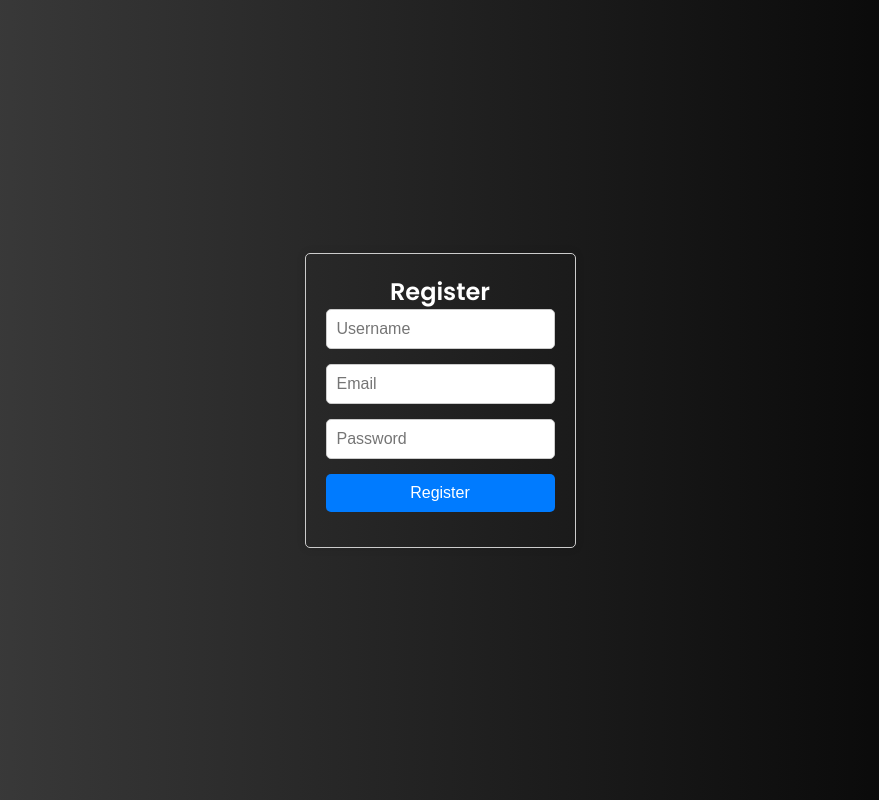
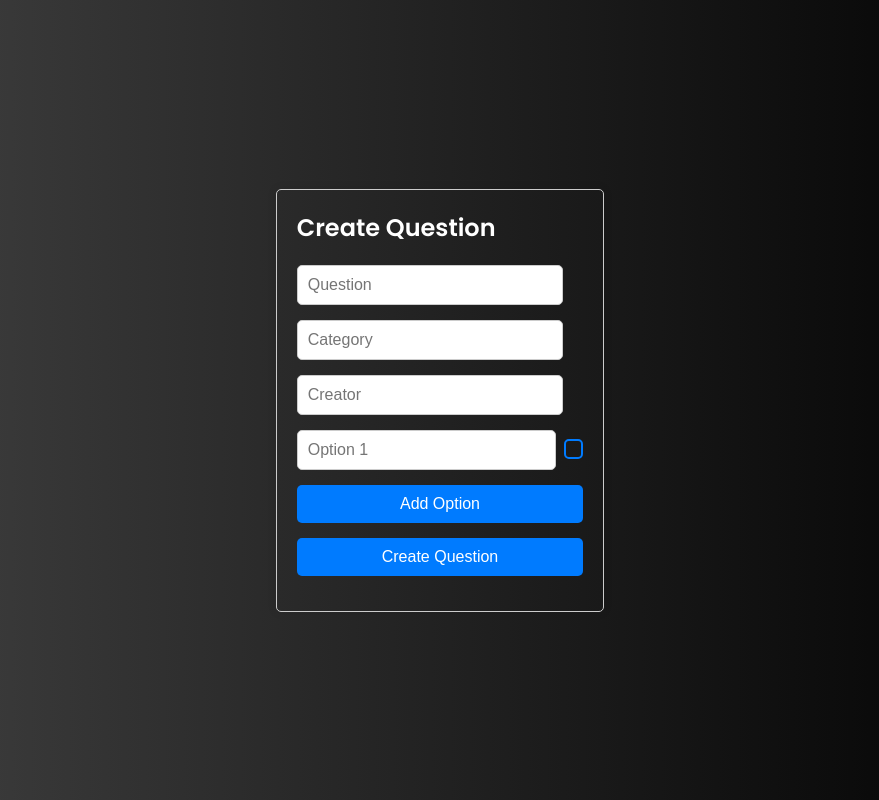
Before and after one commit to bharatbhusal/online-quiz-maker, a React (Create React App) app in the folder client/: page /create-questions in a window 1280 px wide. Shown: the whole page, without its empty margins (200-1079 px from the left). Built offline with nearby package versions, Linux system fonts and the light colour scheme.

Commit message:
create-question page

```diff
--- a/client/src/App.jsx
+++ b/client/src/App.jsx
@@ -1,8 +1,4 @@
 import React from 'react';
-import Login from './pages/Login';
-import Register from './pages/Register';
-import CreateQuestion from './components/CreateQuestion';
-import QuizAttempt from './components/QuizAttempt';
 import { Outlet } from 'react-router-dom';
 
 function App() {
--- a/client/src/index.css
+++ b/client/src/index.css
@@ -47,6 +47,10 @@ a {
 	flex-direction: column;
 }
 
+.align-center {
+	align-items: center;
+}
+
 body {
 	font-family: "Poppins", sans-serif;
 	background: var(--color-bg);
@@ -60,5 +64,4 @@ body {
 .container {
 	gap: 0.8rem;
 	height: 100vh;
-
 }
--- a/client/src/index.js
+++ b/client/src/index.js
@@ -12,6 +12,7 @@ import NotFoundPage from "./pages/404NotFound"
 import { UserProvider } from "./context/UserContext"
 import Login from "./pages/Login";
 import Register from "./pages/Register";
+import CreateQuestion from "./pages/CreateQuestion";
 
 // Getting the DOM element with the id "root"
 const divContainer = document.getElementById("root")
@@ -44,7 +45,7 @@ const router = createBrowserRouter([
                     },
                     {
                         path: '/create-questions',
-                        element: <Register />
+                        element: <CreateQuestion />
                     },
                     {
                         path: '/attemp-quiz',
--- a/client/src/components/CreateQuestion.jsx
+++ b/client/src/pages/CreateQuestion.jsx
@@ -1,13 +1,16 @@
+// CreateQuestion.jsx
 import React, { useState } from 'react';
 import { useUserContext } from '../context/useUserContext';
+import '../styles/createQuestion.css'; // Import CSS for styling
 
 function CreateQuestion() {
     const [question, setQuestion] = useState('');
     const [category, setCategory] = useState('');
     const [options, setOptions] = useState(['']);
     const [correctOptionIndex, setCorrectOptionIndex] = useState(null);
-    const [creator, setCreator] = useState(''); // New state variable for creator
-    const { token } = useUserContext()
+    const [creator, setCreator] = useState('');
+    const { token } = useUserContext();
+
     const handleQuestionChange = (e) => setQuestion(e.target.value);
     const handleCategoryChange = (e) => setCategory(e.target.value);
     const handleOptionChange = (index, e) => {
@@ -27,12 +30,14 @@ function CreateQuestion() {
             const payload = {
                 question,
                 category,
-                creator, // Include the creator in the payload
+                creator,
                 options: options.map((option, index) => ({
                     text: option,
                     isCorrect: index === correctOptionIndex
                 }))
             };
+            // console.log(payload)
+            console.log(token)
             const response = await fetch('http://localhost:8081/questions', {
                 method: 'POST',
                 headers: {
@@ -41,8 +46,8 @@ function CreateQuestion() {
                 },
                 body: JSON.stringify(payload)
             });
-
             const data = await response.json();
+            console.log(data)
         } catch (error)
         {
             console.error('Error creating question:', error);
@@ -50,20 +55,20 @@ function CreateQuestion() {
     };
 
     return (
-        <div>
+        <div className="create-question-container">
             <h2>Create Question</h2>
-            <form onSubmit={handleSubmit}>
+            <form >
                 <input type="text" placeholder="Question" value={question} onChange={handleQuestionChange} required />
                 <input type="text" placeholder="Category" value={category} onChange={handleCategoryChange} required />
                 <input type="text" placeholder="Creator" value={creator} onChange={(e) => setCreator(e.target.value)} required />
                 {options.map((option, index) => (
-                    <div key={index}>
+                    <div key={index} className='options'>
+                        <input type="text" placeholder={`Option ${index + 1}`} value={option} onChange={(e) => handleOptionChange(index, e)} required />
                         <input type="radio" checked={correctOptionIndex === index} onChange={() => handleCorrectOptionChange(index)} required />
-                        <input type="text" placeholder={`Option ${index + 1}`} value={option} onChange={(e) => handleOptionChange(index, e)} required />
                     </div>
                 ))}
                 <button type="button" onClick={addOption}>Add Option</button>
-                <button type="submit">Create Question</button>
+                <button type="button" onClick={handleSubmit}>Create Question</button>
             </form>
         </div>
     );
--- a/client/src/pages/Login.jsx
+++ b/client/src/pages/Login.jsx
@@ -3,6 +3,7 @@ import ErrorBox from '../components/ErrorBox'; // Import the ErrorBar component
 import SuccessBox from '../components/SuccessBox'; // Import the SuccessBar component
 import "../styles/login.css";
 import { useUserContext } from '../context/useUserContext';
+import { NavLink, Navigate, redirect } from 'react-router-dom';
 
 
 function Login() {
@@ -56,6 +57,7 @@ function Login() {
             const data = await response.json();
             setToken(data.accessToken);
             setSuccessMessages([...successMessages, 'Login successful']); // Add success message to array
+
         } catch (error)
         {
             console.error('Error logging in:', error.message);
--- /dev/null
+++ b/client/src/styles/createQuestion.css
@@ -0,0 +1,70 @@
+/* createQuestion.css */
+.create-question-container {
+	max-width: 500px;
+	margin: 0 auto;
+	padding: 20px;
+	border: 1px solid #ccc;
+	border-radius: 5px;
+	box-shadow: 0 0 10px rgba(0, 0, 0, 0.1);
+}
+
+h2 {
+	margin-bottom: 20px;
+	font-size: 24px;
+}
+
+input[type="text"] {
+	display: block;
+	width: calc(100% - 20px);
+	padding: 10px;
+	margin-bottom: 15px;
+	font-size: 16px;
+	border: 1px solid #ccc;
+	border-radius: 5px;
+}
+.options {
+	display: flex;
+	justify-content: space-between;
+	align-items: center;
+	gap: 0.5rem;
+}
+.options input[type="radio"] {
+	transform: translateY(-8px);
+}
+
+/* createQuestion.css */
+
+/* Custom styling for radio buttons */
+input[type="radio"] {
+	appearance: none; /* Remove default radio button appearance */
+	-webkit-appearance: none; /* For older versions of webkit browsers */
+	width: 20px; /* Set width of radio button */
+	height: 20px; /* Set height of radio button */
+	border: 2px solid #007bff; /* Set border color */
+	border-radius: 25%; /* Make radio button round */
+}
+
+/* Custom styling for checked radio buttons */
+input[type="radio"]:checked {
+	background-color: #007bff; /* Change background color when radio button is checked */
+}
+
+button {
+	display: inline-block;
+	padding: 10px 20px;
+	margin-right: 10px;
+	font-size: 16px;
+	color: #fff;
+	background-color: #007bff;
+	border: none;
+	border-radius: 5px;
+	cursor: pointer;
+}
+
+button:hover {
+	background-color: #0056b3;
+}
+
+button:last-of-type {
+	margin-right: 0;
+}
```
